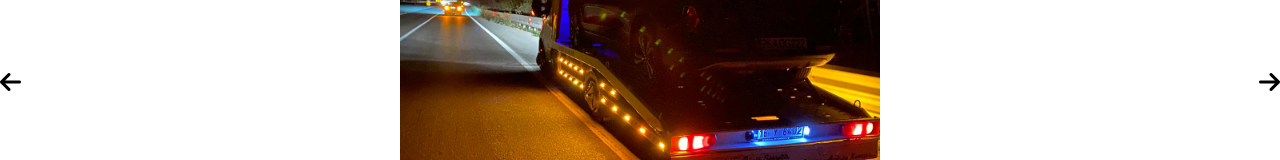
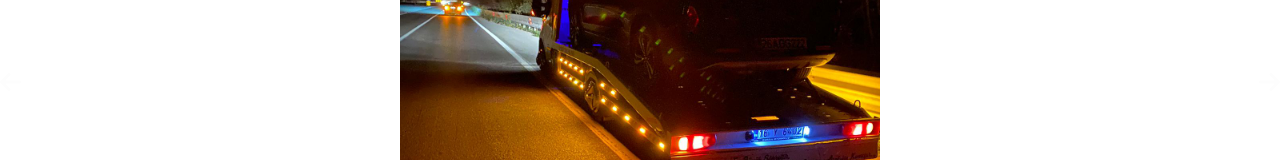
Before and after one commit to muratilhan/otokurtarma, a React (Create React App) app: page / in a window 1280 px wide. Shown: the part 406-566 px from the top of the page. Built offline with nearby package versions, Linux system fonts and the light colour scheme.

Commit message:
robot file fixed

```diff
--- a/public/index.html
+++ b/public/index.html
@@ -32,7 +32,7 @@
       Learn how to configure a non-root public URL by running `npm run build`.
     -->
     <meta name="google-site-verification" content="IzXYFhYWdNGm21ECTB-3uYCD-15tszLLSdobcnpSJQE" />
-    <title>Yenice Oto Kurtarma</title>
+    <title>yenice oto kurtarma</title>
   </head>
   <body>
     <noscript></noscript>
--- a/src/components/contact/maps/Maps.jsx
+++ b/src/components/contact/maps/Maps.jsx
@@ -5,7 +5,7 @@ import '../maps.css'
 export default function Maps() {
   return (
     <div className="map-container">
-      <iframe  frameborder="0" scrolling="no" marginheight="0" marginwidth="0" id="gmap_canvas" src="https://maps.google.com/maps?width=555&amp;height=555&amp;hl=en&amp;q=inegol%20bursa%20osmaniye%20Bursa+(Oto%20Kurtarma)&amp;t=p&amp;z=13&amp;ie=UTF8&amp;iwloc=B&amp;output=embed"></iframe>
+      <iframe  frameborder="0" scrolling="no" marginheight="0" marginwidth="0" id="gmap_canvas" src="https://maps.google.com/maps?width=555&amp;height=555&amp;hl=en&amp;q=inegol%20bursa%inegol%20Bursa+(Oto%20Kurtarma)&amp;t=p&amp;z=13&amp;ie=UTF8&amp;iwloc=B&amp;output=embed"></iframe>
 
     </div>
   )
--- a/src/components/homePages/slider/slider.css
+++ b/src/components/homePages/slider/slider.css
@@ -41,7 +41,7 @@
 
 .review-swiper-button-prev,.review-swiper-button-next {
     font-size: 24px;
-    color: rgb(0, 0, 0) !important;
+    color: rgb(253, 253, 253) !important;
     cursor: pointer;
     position: absolute;
     z-index: 11111;
--- a/src/components/photos/images.css
+++ b/src/components/photos/images.css
@@ -45,9 +45,7 @@
     opacity: 1;
     transition: 0.3s;
     transform: scale(1);
-
 }
-
 
 
 @media (max-width:1400px){
--- a/src/components/topbar/topbar.css
+++ b/src/components/topbar/topbar.css
@@ -5,6 +5,15 @@
     flex-direction: column;
     padding: 0.3rem;
 
+    animation: topbar-load 0.5s ease-in;
+}
+@keyframes topbar-load{
+    0% {
+        transform: translateY(-100%);
+    }
+    100%{
+        transform: translateY(0);
+    }
 }
 
 .topbar-container ul{
```
Also changed, not shown: public/robots.txt.
